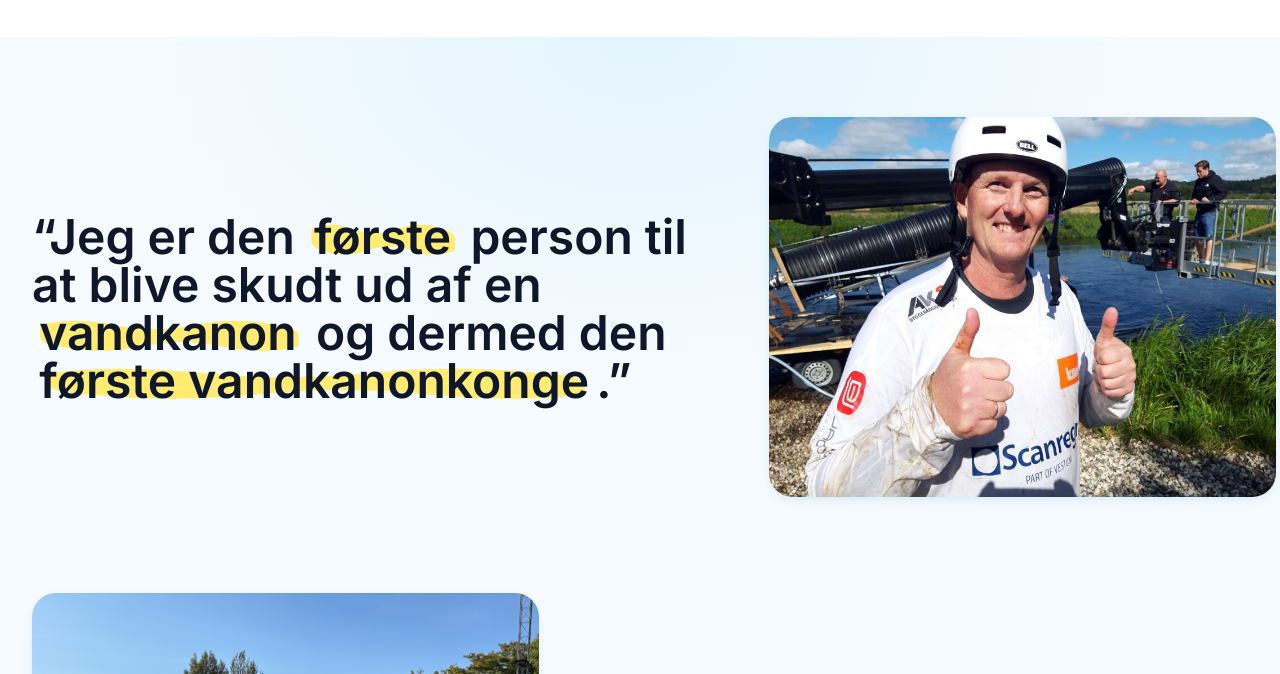
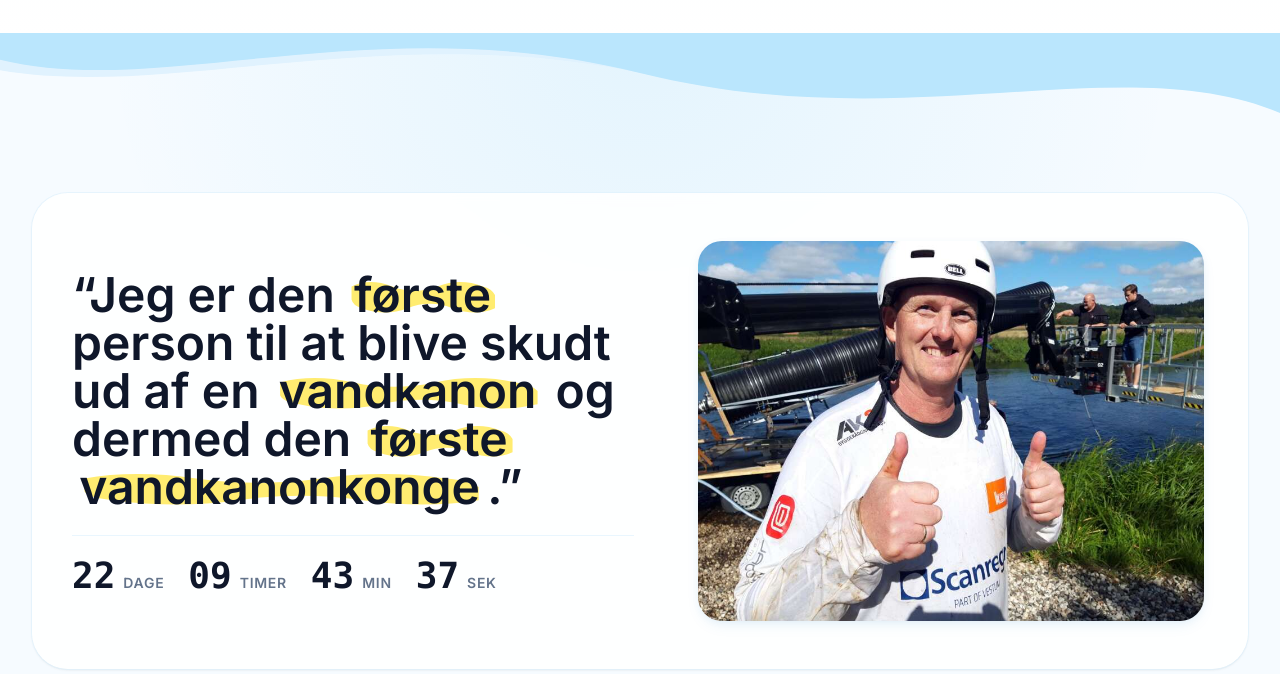
Before and after one commit to MadsMMP/Hjemmeside-2233, a plain HTML site: page index.html in a window 1280 px wide. Shown: the part 643-1317 px from the top of the page. Drawn offline with nearby package versions, Linux system fonts and the light colour scheme.

Commit message:
Opdatering af Claims

```diff
--- a/index.html
+++ b/index.html
@@ -81,8 +81,8 @@
       }
       .claim.is-visible .flash-on-reveal { animation: none !important; }
 
-      /* Override existing claim highlight spans to look hand-drawn and avoid overlap */
-      #claims blockquote span {
+      /* Override existing claim highlight spans only inside the quote text */
+      #claims blockquote p span {
         margin: 0 !important;                 /* remove negative margins */
         border-radius: 0 !important;           /* no rounded pills */
         background-color: transparent !important; /* remove flat bg color only */
@@ -93,6 +93,14 @@
         background-repeat: no-repeat;          /* one per line fragment */
         background-size: 100% 1.25em;         /* fill the line height */
         background-position: 0 0.1em;         /* slightly offset for hand-drawn feel */
+      }
+
+      /* Ensure digital timer spans are not highlighted like quote spans */
+      #claims blockquote [data-digital] span,
+      #claims blockquote time[data-since] {
+        background-image: none !important;
+        background-color: transparent !important;
+        padding: 0 !important;
       }
 
       /* Remove auto-inserted Claims intro and decorative quote marks */
@@ -293,20 +301,29 @@
           </div>
         </div>
       </div>
+
     </section>
     <!-- Claims section (emphasized as statements, not official records) -->
     <section id="claims" class="relative bg-brand-50/60">
+      <!-- Wave divider top (full width, separates hero -> claims) -->
+      <div class="relative pointer-events-none -mt-1" aria-hidden="true">
+        <svg viewBox="0 0 1200 120" preserveAspectRatio="none" class="block w-full h-16 sm:h-20 rotate-180">
+          <!-- Layered brand waves, mirrored so the curve points nedad -->
+          <path d="M0,16 C160,80 360,-20 600,60 C840,140 1040,20 1200,64 L1200,120 L0,120 Z" fill="#e0f2fe"/>
+          <path d="M0,0 C150,100 350,-40 600,60 C850,160 1050,20 1200,80 L1200,120 L0,120 Z" fill="#bae6fd"/>
+        </svg>
+      </div>
       <div class="mx-auto max-w-7xl px-4 sm:px-6 lg:px-8 py-20">
-        <div class="space-y-24">
+        <div class="space-y-32">
           <!-- Claim 1 -->
-          <article>
-            <div class="grid lg:grid-cols-12 gap-8 lg:gap-12 items-center">
+          <article class="relative overflow-hidden rounded-[36px] bg-white/90 backdrop-blur-sm ring-1 ring-brand-100/70 shadow-e1 px-6 py-10 sm:px-10 sm:py-12">
+            <div class="grid gap-8 lg:gap-16 lg:grid-cols-[minmax(0,1.1fr)_minmax(0,1fr)] items-start lg:items-center">
               <!-- Image -->
-              <figure class="order-2 lg:order-2 lg:col-span-5 relative h-56 sm:h-72 lg:h-[380px] aspect-[4/3]">
+              <figure class="order-2 lg:order-2 relative h-56 sm:h-72 lg:h-[380px] aspect-[4/3]">
                 <img src="https://placehold.co/900x700/eff6ff/0ea5e9?text=Michael%20/%20Vandkanonkonge&font=inter" alt="Michael – Vandkanonkonge (placeholder)" class="absolute inset-0 w-full h-full object-cover rounded-3xl shadow-e2" />
               </figure>
               <!-- Text -->
-              <div class="order-1 lg:order-1 lg:col-span-7 py-2">
+              <div class="order-1 lg:order-1 py-2 sm:py-4">
                 <blockquote class="mt-1 text-slate-900">
                   <p class="text-3xl sm:text-4xl lg:text-5xl leading-snug font-semibold max-w-[30ch] sm:max-w-[36ch]">
                     “Jeg er den
@@ -321,15 +338,18 @@
             </div>
           </article>
 
-          <!-- Claim 2 (alternating layout, no box) -->
-          <article>
-            <div class="grid lg:grid-cols-12 gap-8 lg:gap-12 items-center">
+
+
+
+          <!-- Claim 2 (alternating layout) -->
+          <article class="relative overflow-hidden rounded-[36px] bg-white/90 backdrop-blur-sm ring-1 ring-brand-100/70 shadow-e1 px-6 py-10 sm:px-10 sm:py-12">
+            <div class="grid gap-8 lg:gap-16 lg:grid-cols-[minmax(0,1fr)_minmax(0,1.1fr)] items-start lg:items-center">
               <!-- Image (left on desktop) -->
-              <figure class="lg:order-1 lg:col-span-5 relative h-56 sm:h-72 lg:h-[380px] aspect-[4/3]">
+              <figure class="lg:order-1 relative h-56 sm:h-72 lg:h-[380px] aspect-[4/3]">
                 <img src="https://placehold.co/900x700/eff6ff/0ea5e9?text=Vandkanon&font=inter" alt="Vandkanon – konstruktion (placeholder)" class="absolute inset-0 w-full h-full object-cover rounded-3xl shadow-e2" />
               </figure>
               <!-- Text -->
-              <div class="lg:order-2 lg:col-span-7 py-2">
+              <div class="lg:order-2 py-2 sm:py-4">
                 <blockquote class="mt-1 text-slate-900">
                   <p class="text-3xl sm:text-4xl lg:text-5xl leading-snug font-semibold max-w-[30ch] sm:max-w-[36ch]">
                     “Sammen med mine samarbejdspartnere har jeg bygget
@@ -341,6 +361,14 @@
             </div>
           </article>
         </div>
+      </div>
+      <!-- Wave divider bottom (mirrored, separates claims -> next) -->
+      <div class="relative pointer-events-none -mb-1" aria-hidden="true">
+        <svg viewBox="0 0 1200 120" preserveAspectRatio="none" class="block w-full h-16 sm:h-20">
+          <!-- Layered brand waves, standard orientation (curve points opad) -->
+          <path d="M0,16 C160,80 360,-20 600,60 C840,140 1040,20 1200,64 L1200,120 L0,120 Z" fill="#e0f2fe"/>
+          <path d="M0,0 C150,100 350,-40 600,60 C850,160 1050,20 1200,80 L1200,120 L0,120 Z" fill="#bae6fd"/>
+        </svg>
       </div>
     </section>
 
@@ -429,82 +457,12 @@
       });
     </script>
     <script>
-      // Enhance claims: intro, visuals, reveal, narrative
+      // Minimal enhance: add reveal animation to claims only
       (function(){
         const section = document.getElementById('claims');
         if (!section) return;
-
-        // Add intro block if missing
-        const container = section.querySelector('div.mx-auto');
-        const existingIntro = container && container.querySelector('[data-claims-intro]');
-        if (container && !existingIntro) {
-          const intro = document.createElement('div');
-          intro.setAttribute('data-claims-intro', '');
-          intro.className = 'max-w-3xl mb-12';
-          intro.innerHTML = `
-            <span class="inline-flex items-center gap-2 rounded-full bg-white/70 ring-1 ring-brand-200 px-3 py-1 text-[11px] font-bold uppercase tracking-wider text-brand-700">Claims</span>
-            <h2 class="mt-4 font-display text-2xl sm:text-3xl font-bold tracking-tight">Det vi påstår – og hvorfor</h2>
-            <p class="mt-2 text-slate-600">Vores vigtigste claims, fortalt som korte nedslag i historien. Ikke officielle rekorder – men sandheden, sådan som vi oplevede den.</p>
-          `;
-          const list = container.querySelector('.space-y-24');
-          if (list) container.insertBefore(intro, list);
-        }
-
-        // Decorate each claim article and blockquote
         const articles = section.querySelectorAll('article');
-        articles.forEach((article, i) => {
-          article.classList.add('claim');
-          const bq = article.querySelector('blockquote');
-          if (!bq) return;
-          bq.classList.add('relative');
-
-          // Decorative quote mark
-          if (!bq.querySelector('[data-quote-mark]')) {
-            bq.insertAdjacentHTML('afterbegin', `
-              <div data-quote-mark class="absolute -top-6 -left-4 text-brand-200 select-none" aria-hidden="true" title="citat">
-                <svg width="64" height="64" viewBox="0 0 24 24" fill="currentColor" class="opacity-60"><path d="M7.17 6A5.17 5.17 0 0 0 2 11.17v6.16A.67.67 0 0 0 2.67 18h6.16a.67.67 0 0 0 .67-.67v-6.16A5.17 5.17 0 0 0 4.33 6Zm12 0A5.17 5.17 0 0 0 14 11.17v6.16a.67.67 0 0 0 .67.67h6.16a.67.67 0 0 0 .67-.67v-6.16A5.17 5.17 0 0 0 16.33 6Z"/></svg>
-              </div>
-            `);
-          }
-
-          // Add flash-on-reveal to highlighted spans
-          bq.querySelectorAll('span').forEach(s => s.classList.add('flash-on-reveal'));
-
-          // Add narrative + CTA once
-          if (!bq.querySelector('.claim-extra')) {
-            const extra = document.createElement('div');
-            extra.className = 'claim-extra';
-            let text = '';
-            let href = '#';
-            let cta = 'Læs mere';
-            if (i === 0) {
-              text = 'Idéen lød vanvittig. Med de rigtige folk, sikkerhed og præcision lykkedes det – og viste, hvad systemet faktisk kan.';
-              href = 'historie.html';
-              cta = 'Læs historien';
-            } else if (i === 1) {
-              text = 'Ikke kun for rekorden – men for at flytte grænserne for, hvad vandtryk kan bruges til i praksis.';
-              href = 'materialer.html';
-              cta = 'Se hvordan';
-            }
-            extra.innerHTML = `
-              <p class="mt-4 text-slate-600 max-w-prose">${text}</p>
-              <a href="${href}" class="mt-4 inline-flex items-center gap-2 text-brand-700 font-semibold hover:text-brand-800">
-                ${cta}
-                <svg viewBox="0 0 24 24" class="h-5 w-5 fill-current"><path d="M5 12h12m-4-4 4 4-4 4" stroke="currentColor" stroke-width="2" fill="none" stroke-linecap="round" stroke-linejoin="round"/></svg>
-              </a>
-            `;
-            bq.appendChild(extra);
-          }
-
-          // Fix alt text on images in this claim (best-effort)
-          const img = article.querySelector('figure img');
-          if (img) {
-            if (i === 0) img.alt = 'Michael – Vandkanonkonge (placeholder)';
-            if (i === 1) img.alt = 'Vandkanon – konstruktion (placeholder)';
-          }
-        });
-
-        // Reveal on scroll
+        articles.forEach(a => a.classList.add('claim'));
         const observer = new IntersectionObserver((entries)=>{
           for (const entry of entries) {
             if (entry.isIntersecting) {
@@ -516,5 +474,117 @@
         section.querySelectorAll('.claim').forEach(el=>observer.observe(el));
       })();
     </script>
+    <script>
+      // Add and update small "Siden …" timers under each claim (with tiles)
+      (function(){
+        const section = document.getElementById('claims');
+        if (!section) return;
+
+        const titles = [
+          'Verdens forste Vandkanonkonge',
+          'Verdens storste Vandkanon'
+        ];
+        const sinceISO = '2025-08-24T12:00:00+02:00';
+        const claims = section.querySelectorAll('article blockquote');
+        claims.forEach((bq, i) => {
+          if (!bq || bq.querySelector('[data-since-container]')) return;
+          const wrap = document.createElement('div');
+          wrap.className = 'mt-6 border-t border-brand-100/70 pt-5';
+          wrap.setAttribute('data-since-container','');
+          const title = titles[i] || '';
+          // Compose inline timer row
+          wrap.innerHTML = `
+            <time class="sr-only" data-since datetime="${sinceISO}" data-title="${title}">24. aug. 2025 kl. 12:00</time>
+            <div class="flex flex-wrap items-baseline gap-x-6 gap-y-3 font-semibold text-slate-900" data-digital data-digital-tiles>
+              <span class="flex items-baseline gap-2 leading-none">
+                <span class="font-mono text-3xl sm:text-4xl tabular-nums" data-dd>0</span>
+                <span class="text-xs sm:text-sm uppercase tracking-wider text-slate-500">dage</span>
+              </span>
+              <span class="flex items-baseline gap-2 leading-none">
+                <span class="font-mono text-3xl sm:text-4xl tabular-nums" data-hh>00</span>
+                <span class="text-xs sm:text-sm uppercase tracking-wider text-slate-500">timer</span>
+              </span>
+              <span class="flex items-baseline gap-2 leading-none">
+                <span class="font-mono text-3xl sm:text-4xl tabular-nums" data-mm>00</span>
+                <span class="text-xs sm:text-sm uppercase tracking-wider text-slate-500">min</span>
+              </span>
+              <span class="flex items-baseline gap-2 leading-none" data-tile="ss">
+                <span class="font-mono text-3xl sm:text-4xl tabular-nums" data-ss>00</span>
+                <span class="text-xs sm:text-sm uppercase tracking-wider text-slate-500">sek</span>
+              </span>
+            </div>
+          `;
+          const timeEl0 = wrap.querySelector('time[data-since]');
+          if (timeEl0) timeEl0.setAttribute('data-title', i===0 ? 'Verdens forste Vandkanonkonge' : (i===1 ? 'Verdens storste Vandkanon' : ''));
+          const holder = bq.parentElement || bq;
+          holder.insertBefore(wrap, bq.nextSibling);
+        });
+
+        const containers = section.querySelectorAll('[data-since-container]');
+        if (!containers.length) return;
+
+        const prefersReduce = window.matchMedia && window.matchMedia('(prefers-reduced-motion: reduce)').matches;
+
+        function formatBaseDate(dt){
+          try {
+            const fmtDate = new Intl.DateTimeFormat('da-DK', { day:'2-digit', month:'short', year:'numeric', timeZone:'Europe/Copenhagen' }).format(dt);
+            const h = dt.toLocaleTimeString('da-DK', { hour:'2-digit', minute:'2-digit', hour12:false, timeZone:'Europe/Copenhagen' }).replace('.', ':');
+            return `${fmtDate} kl. ${h}`;
+          } catch {
+            return dt.toISOString();
+          }
+        }
+
+        const items = Array.from(containers).map(c => {
+          const timeEl = c.querySelector('[data-since]');
+          const ddEl = c.querySelector('[data-dd]');
+          const hhEl = c.querySelector('[data-hh]');
+          const mmEl = c.querySelector('[data-mm]');
+          const ssEl = c.querySelector('[data-ss]');
+          if (!timeEl || !ddEl || !hhEl || !mmEl) return null;
+          const iso = timeEl.getAttribute('datetime');
+          const title = timeEl.getAttribute('data-title') || '';
+          const since = new Date(iso);
+          timeEl.textContent = formatBaseDate(since);
+          if (title) timeEl.setAttribute('title', `${title} - ${formatBaseDate(since)}`);
+          if (prefersReduce && ssEl) {
+            const tile = c.querySelector("[data-tile='ss']");
+            if (tile) tile.style.display = 'none';
+          }
+          return { ddEl, hhEl, mmEl, ssEl, since };
+        }).filter(Boolean);
+        if (!items.length) return;
+
+        function tick(){
+          const now = Date.now();
+          for (const it of items){
+            const delta = now - it.since.getTime();
+            const totalSec = Math.max(0, Math.floor(delta / 1000));
+            const days = Math.floor(totalSec / 86400);
+            const hours = Math.floor((totalSec % 86400) / 3600);
+            const mins = Math.floor((totalSec % 3600) / 60);
+            const secs = totalSec % 60;
+            it.ddEl.textContent = String(days);
+            it.hhEl.textContent = String(hours).padStart(2,'0');
+            it.mmEl.textContent = String(mins).padStart(2,'0');
+            if (it.ssEl) it.ssEl.textContent = String(secs).padStart(2,'0');
+          }
+        }
+
+        let active = false;
+        const observer = new IntersectionObserver((entries)=>{
+          for (const e of entries){
+            if (e.isIntersecting){ active = true; return; }
+          }
+          active = false;
+        }, { threshold: 0.1 });
+        observer.observe(section);
+
+        tick();
+        const intervalMs = prefersReduce ? 60000 : 1000;
+        setInterval(()=>{ if (active) tick(); }, intervalMs);
+      })();
+    </script>
+
   </body>
 </html>
```
